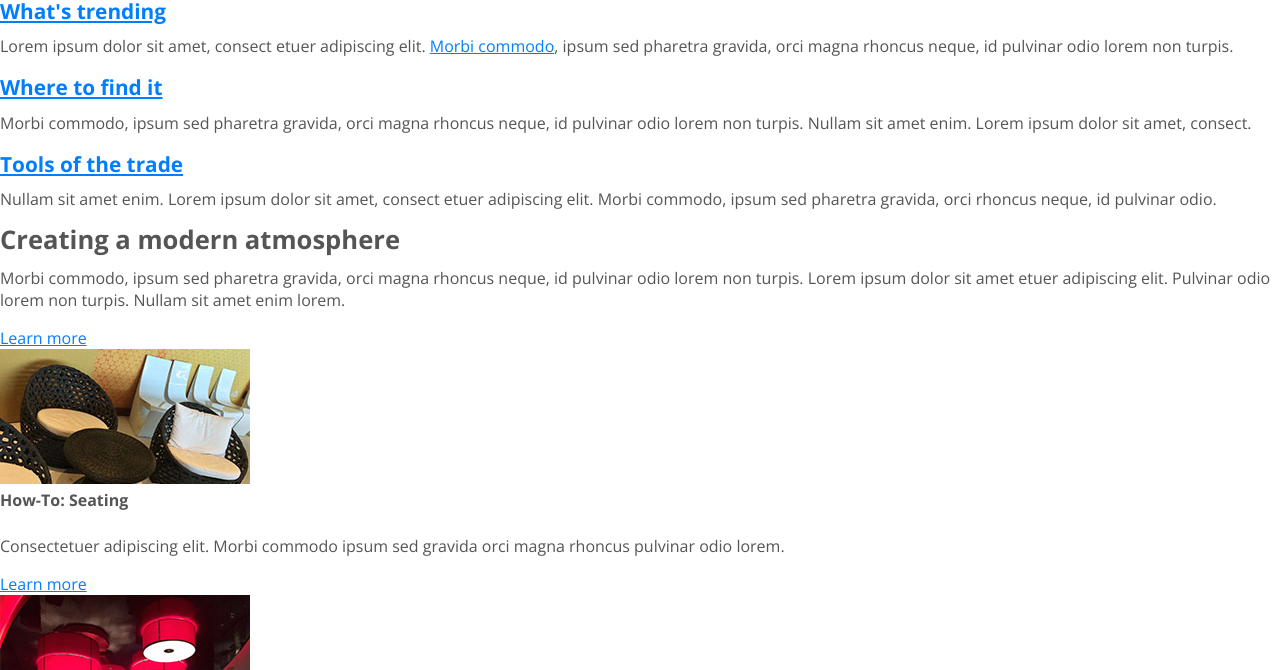
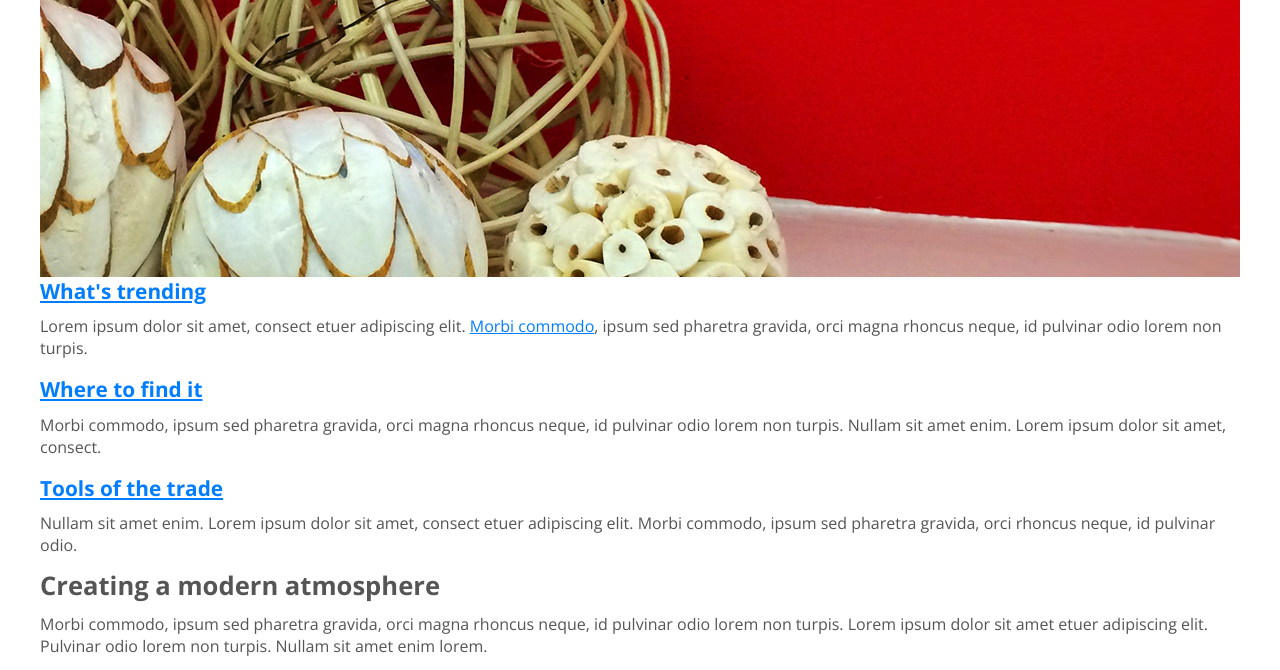
Before and after one commit to adoug/responsive-static-seed, a website: page src/views/index.html in a window 1280 px wide. Shown: the part 153-823 px from the top of the page. Drawn offline with nearby package versions, Linux system fonts and the light colour scheme.

Commit message:
Style header and page container

```diff
--- a/public/css/screen.css
+++ b/public/css/screen.css
@@ -7,6 +7,12 @@ body {
     color: #555;
     margin: 0;
     padding: 0;
+}
+
+#page {
+    max-width: 1200px;
+    margin: 0 auto;
+    position: relative;
 }
 
 /* Text */
@@ -46,3 +52,11 @@ a {
 a:visited {
     color: #65b1ff;
 }
+
+/* Header */
+
+header {
+    height: 430px;
+    background: #cf0004 url(../images/banner_1200.jpg) no-repeat center bottom;
+    position: relative;
+}
```
